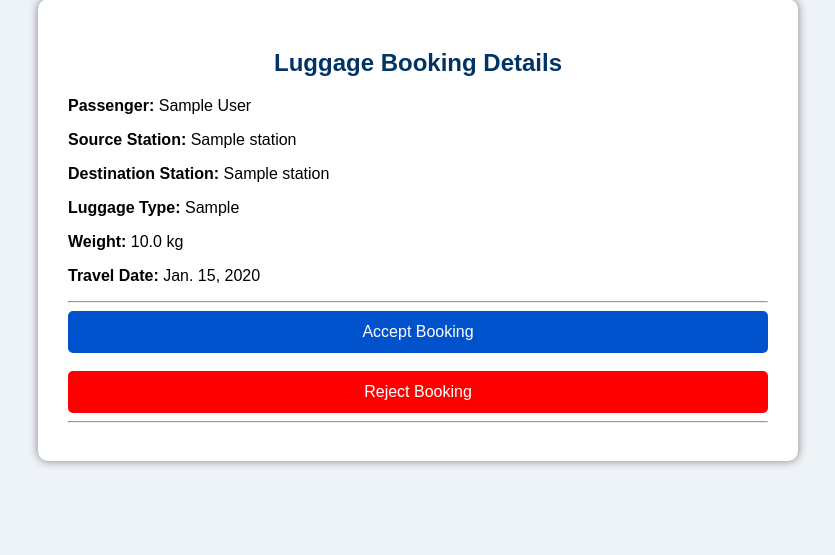
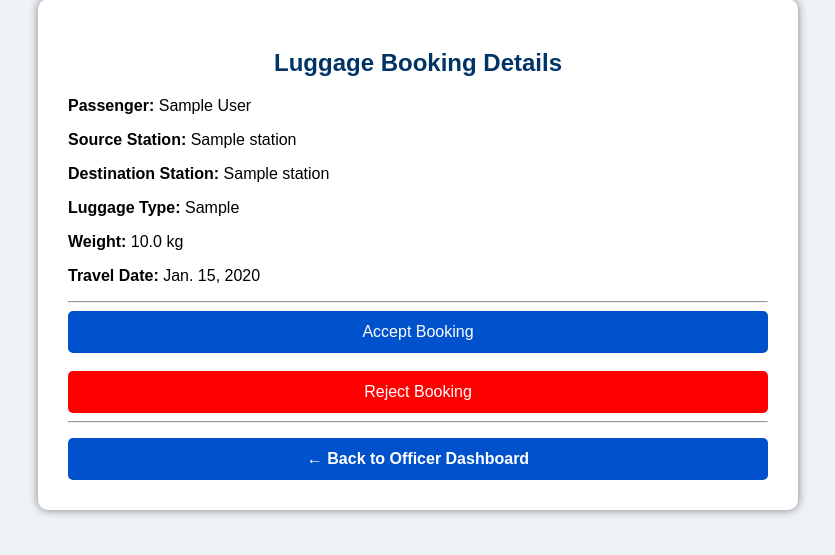
Before and after one commit to devanandadevus2004-alt/Smart-Railway-Assistance-System, a Django app: page /booking/1/ in a window 1280 px wide. Shown: the part 31-586 px from the top of the page, without its empty margins (222-1057 px from the left). Run offline with Django 4.2, Linux system fonts and the light colour scheme; tables that the repository leaves empty hold one stand-in row (values such as "Sample post").

Commit message:
Add back to dashboard navigation on booking details

```diff
--- a/templates/home/booking_details.html
+++ b/templates/home/booking_details.html
@@ -46,6 +46,25 @@
             cursor:pointer;
             font-size:16px;
         }
+
+        .back-btn{
+    display:block;
+    width:100%;
+    padding:12px;
+    margin-top:15px;
+    background:#0052cc;
+    color:white;
+    text-align:center;
+    text-decoration:none;
+    border-radius:5px;
+    box-sizing:border-box;
+    font-size:16px;
+    font-weight:bold;
+}
+
+.back-btn:hover{
+    background:#003d99;
+}
 
     </style>
 
@@ -252,7 +271,12 @@
 
 </form>
 
+
 </div>
+
+<a href="{% url 'officer_dashboard' %}" class="back-btn">
+    ← Back to Officer Dashboard
+</a>
 
 <script>
 
```
